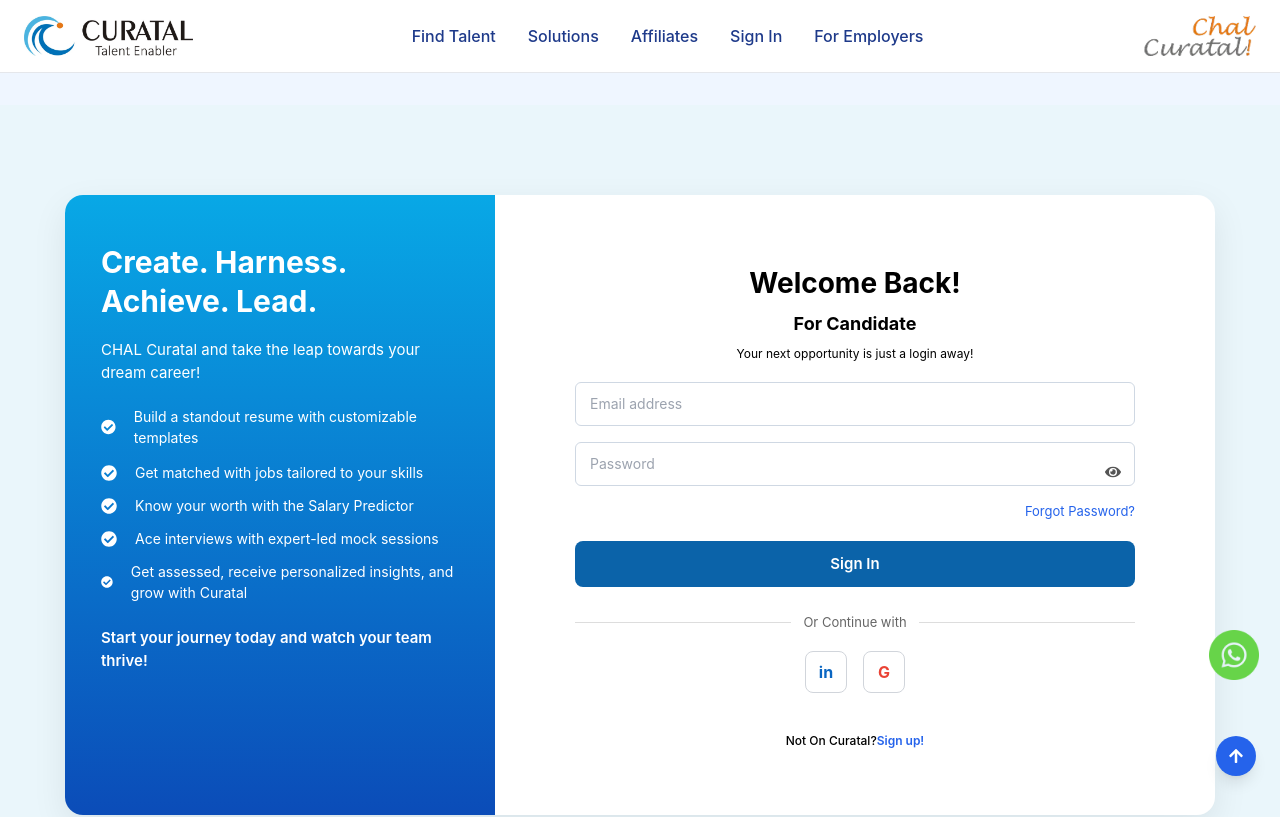
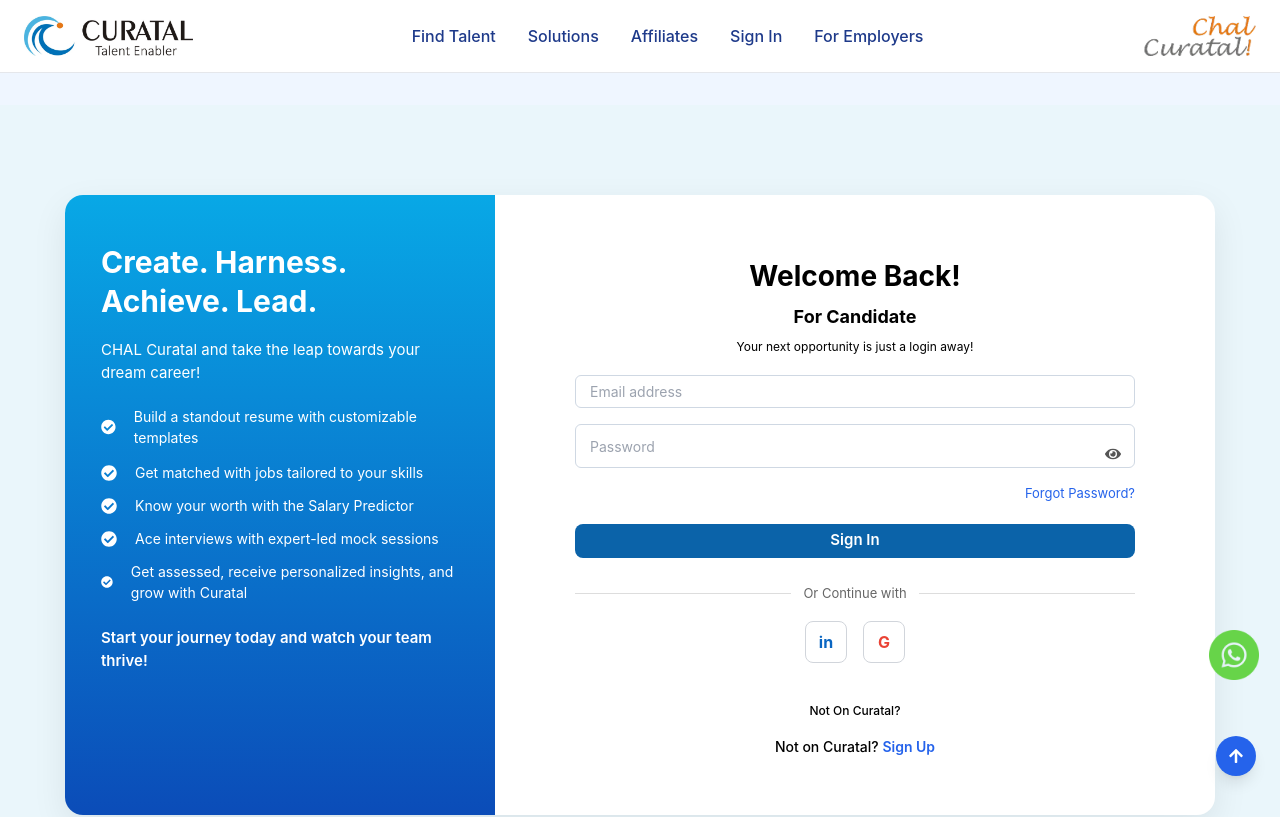
Before and after one commit to Naikharini/Curatal-demo, a React (Vite) app: page /auth/candidate/login in a window 1280 px wide. Shown: the top 817 px of the page. Built offline with nearby package versions, Linux system fonts and the light colour scheme.

Commit message:
feat: Update CandidateLogin component to use navigation for sign-up link

```diff
--- a/src/pages/Candidate/CandidateLogin.jsx
+++ b/src/pages/Candidate/CandidateLogin.jsx
@@ -1,8 +1,10 @@
 import React, { useState } from "react";
 import { FaEye, FaEyeSlash,FaCheckCircle } from "react-icons/fa";
 import "./CandidateLogin.css";
+import { useNavigate } from "react-router-dom";
 
 const CandidateLogin = () => {
+  const navigate = useNavigate();
   const [showPassword, setShowPassword] = useState(false);
 
   return (
@@ -74,10 +76,14 @@
 
           <p className="signup-text">
             <h3 class="mt-5  w-full flex-2 text-xs text-center font-medium ">Not On Curatal?
-              <span class="text-secondary font-medium">
-                <a href="/auth/candidate/signup" data-faitracker-click-bind="true">Sign up!</a>
+              <p className="signup-text">
+              Not on Curatal?{" "}
+              <span onClick={() => navigate("/auth/recruiter/signup")}>
+                Sign Up
+              </span>
+            </p>
+            </h3>
 
-                </span></h3>
           </p>
         </div>
 
```
